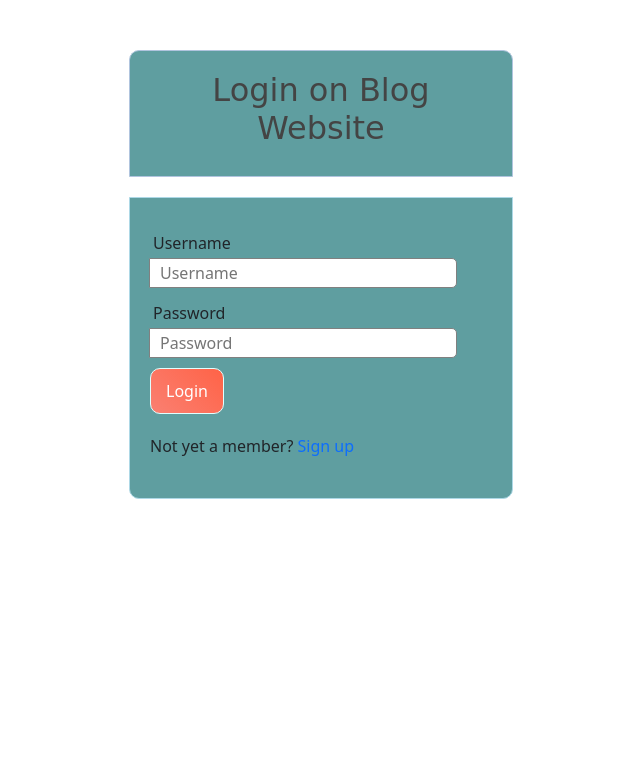
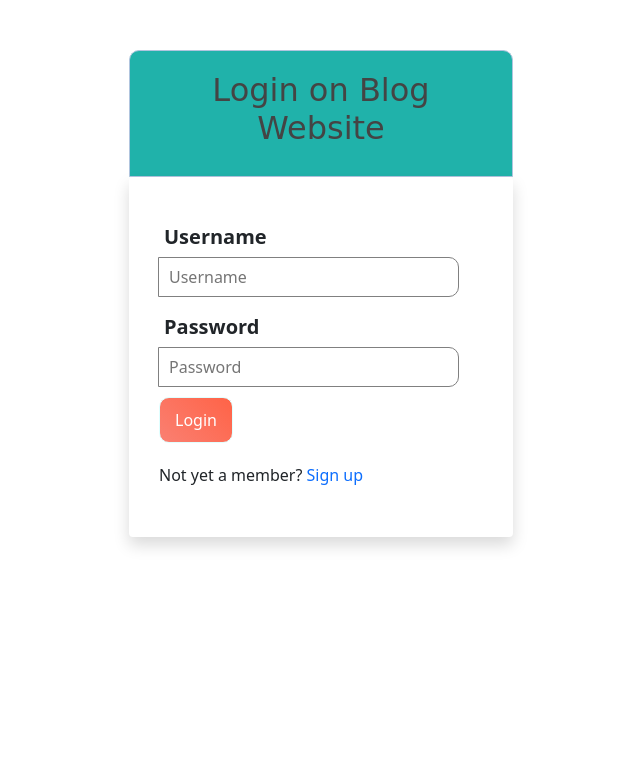
Before and after one commit to Nahidjc/blog-website-php, a PHP site: page /login.php in a window 1280 px wide. Shown: the top 777 px of the page, without its empty margins (319-959 px from the left). Run offline with PHP 8.4, Linux system fonts and the light colour scheme.

Commit message:
login and logout styling

```diff
--- a/css/style.css
+++ b/css/style.css
@@ -22,10 +22,10 @@ hr { margin: 10px 0px; opacity: .25; }
 
 .header{
     width: 30%;
-    margin: 50px auto 0px;
+    margin: 50px auto 0px auto;
     color: white;
     text-align: center;
-    background: #5F9EA0;
+    background: lightseagreen;
     padding: 20px;
     border-radius: 10px 10px 0px 0px;
     border: 1px solid #B0C4DE;
@@ -34,10 +34,7 @@ hr { margin: 10px 0px; opacity: .25; }
 form{
     width: 30%;
     margin: 0 auto;
-    padding: 20px;
-    border: 1px solid lightblue;
-    background: #5F9EA0;
-
+    padding: 30px;
     border-radius: 0px 0px 10px 10px;
 }
 
@@ -48,15 +45,17 @@ form{
 .input-group label{
     display: block;
     text-align:left ;
-    margin: 3px;
+    margin: 5px;
+    font-weight: bolder;
+    font-size: 20px;
 }
 
 .input-group input{
-    height: 30px;
-    width: 90%;
+    height: 40px;
+    width: 93%;
     padding: 5px 10px;
     font-size: 16px;
-    border-radius: 5px;
+    border-radius: 10px;
     border: 1px solid gray;
 
 }
--- a/index.html
+++ b/index.html
@@ -15,9 +15,9 @@
 		<h2>Login on Blog Website</h2>
 	</div>
 
-	<div style=" margin: 20px auto;">
+	<div style=" margin: 0px auto;">
 
-		<form method="post" action="register.php">
+		<form class="shadow  bg-white rounded" method="post" action="register.php">
 
 			<div class="input-group">
 				<label>Username</label>
--- a/login.php
+++ b/login.php
@@ -15,9 +15,9 @@
 		<h2>Login on Blog Website</h2>
 	</div>
 
-	<div style=" margin: 20px auto;">
+	<div  style=" margin: 0px auto;">
 
-		<form method="post" action="register.php">
+		<form class="shadow  bg-white rounded"  method="post" action="">
 
 			<div class="input-group">
 				<label>Username</label>
```
Also changed, not shown: registration.html (+12 -5 lines).
